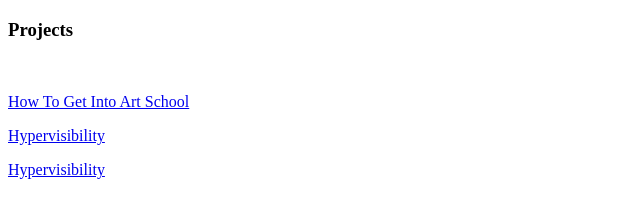
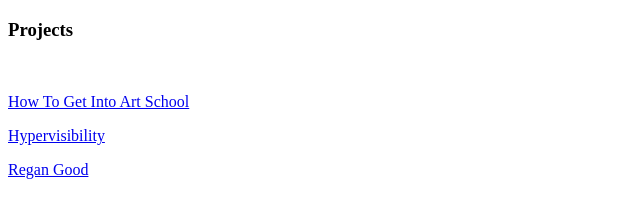
Before and after one commit to brandonsaloy/brandonsaloy.github.io, a plain HTML site: page index.html in a window 1280 px wide. Shown: the full height of the page, 0-640 px from the left. Drawn offline with Linux system fonts and the light colour scheme.

Commit message:
Add files via upload

```diff
--- a/index.html
+++ b/index.html
@@ -10,7 +10,7 @@
 <br>
 <p><a href="webdesign_final/index.html" >How To Get Into Art School</a></p>
 <p><a href="hypervisibility/index.html">Hypervisibility</a></p>
-<p><a href="regangood2.github.io/index.html">Hypervisibility</a></p>
+<p><a href="regangood2.github.io/index.html">Regan Good</a></p>
 
 </body>
 </html>
```
